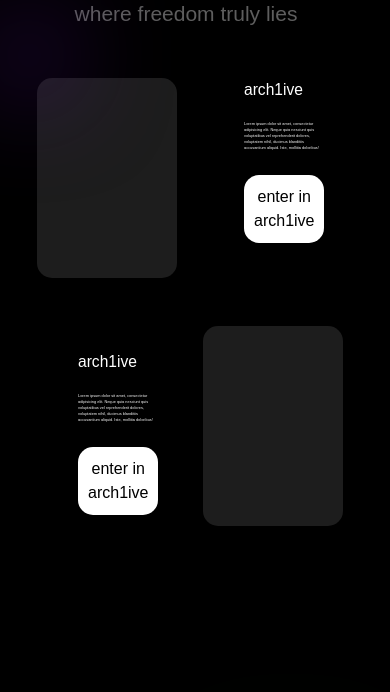
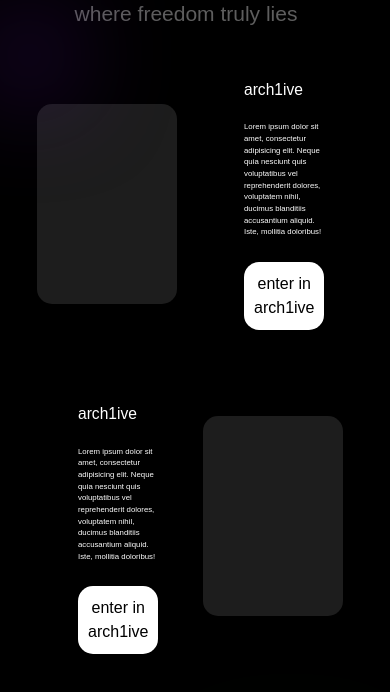
Before and after one commit to 1327hacker1327/archive.io, a plain HTML site: page index.html in a window 390 px wide. Shown: the part 64-756 px from the top of the page. Drawn offline with nearby package versions, Linux system fonts and the light colour scheme.

Commit message:
Update css.css

```diff
--- a/css.css
+++ b/css.css
@@ -73,7 +73,7 @@ color: white !important;
 }
 @media (max-width: 500px) {
     .tex{
-      font-size: 1vw !important; /* Уменьшенный размер текста */
+      font-size: 2vw ; /* Уменьшенный размер текста */
     }
     .zagolovok{
       font-size: 4vw !important; /* Уменьшенный размер текста */
```
